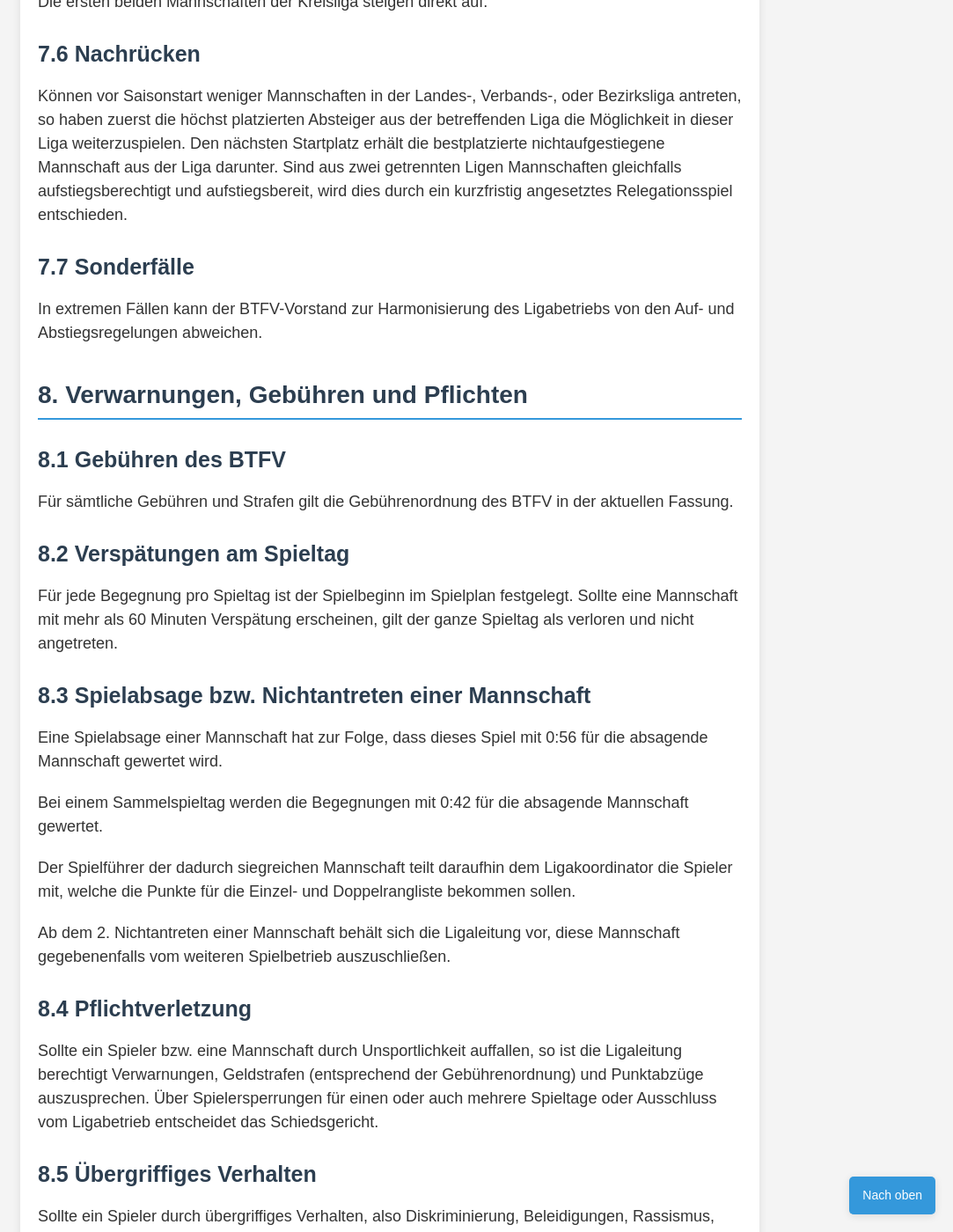
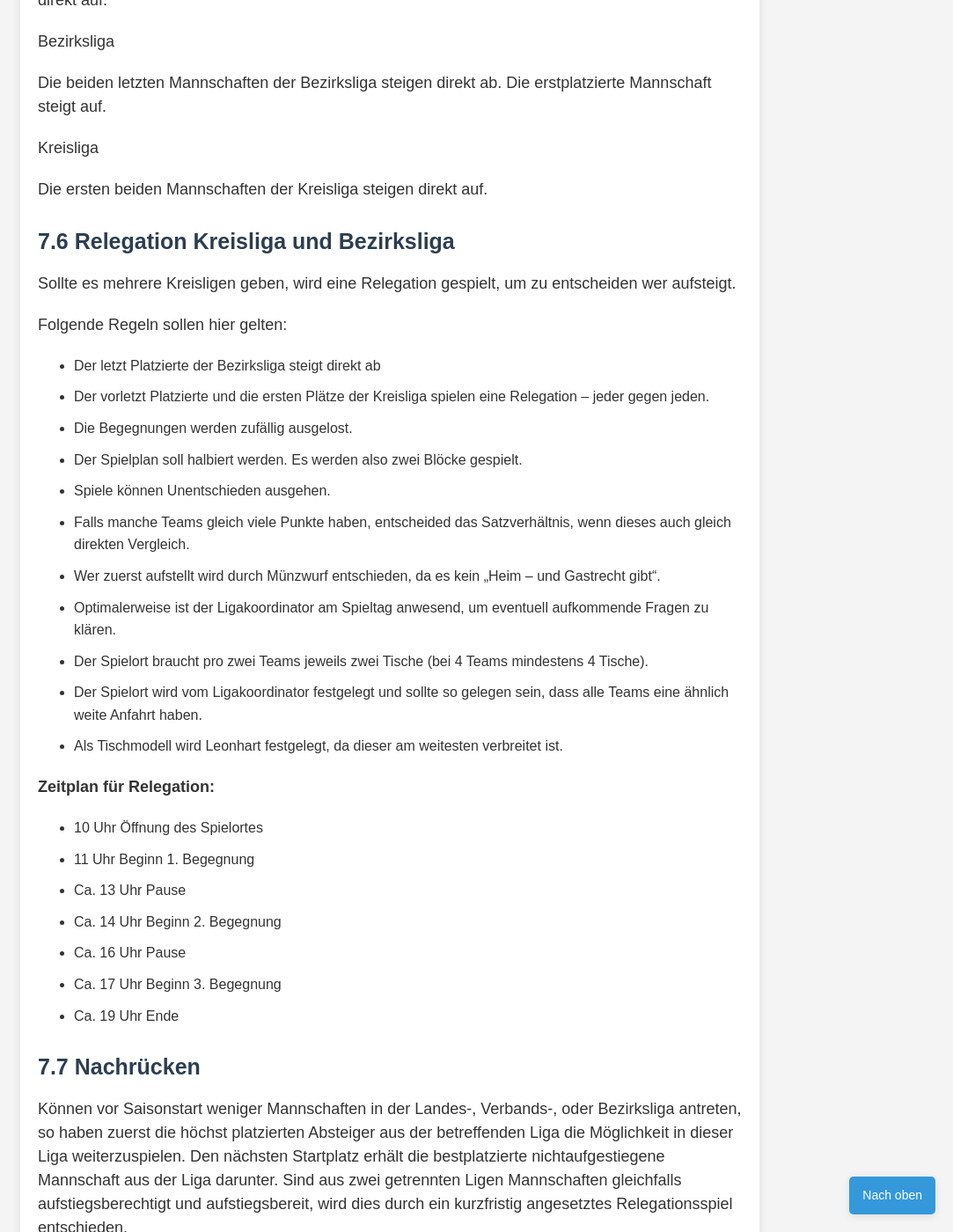
Before and after one commit to TFVSH/tfvsh-docs, a Jekyll site: the page built from docs/spielordnung.md, in a window 1280 px wide and 1400 px high, scrolled down 14664 px. Shown: the whole window at 88% size, without its empty margins (197-1280 px from the left). Built offline with Jekyll 4.4.1, drawn with Linux system fonts in a browser that asks for light colours; our own code applies the rules of GitHub Pages for plain Markdown files; some of the changed text lies outside the part shown.

Commit message:
Update spielordnung.md
Relegation Kreisliga Bezirksliga eingefügt, Vorgehensweise bei Spielverlegungen klarer definiert

```diff
--- a/docs/spielordnung.md
+++ b/docs/spielordnung.md
@@ -134,17 +134,20 @@ Jeder Mannschaft sind pro Saison **zwei** Spielverschiebungen gestattet, die nic
 - Der letzte Spieltag darf nicht nach hinten verschoben werden.
 - Es darf kein vorheriger Spieltag nach dem letzten Spieltag stattfinden.
 - **Team A** muss die Verschiebung **bis zum Montag 20:00 vor dem Spieltag** beantragen.
-- Die Absage muss sowohl **schriftlich** (E-Mail, Messenger) als auch **mündlich** (Telefonat o.ä.) an **Team B** und die **Ligaleitung** erfolgen.
-- **Team A** schlägt 3 Ausweichtermine innerhalb von **5 Tagen** vor.
+- Die Beantragung der Verschiebung muss sowohl **schriftlich** (E-Mail, Messenger) als auch **mündlich** (Telefonat o.ä.) an **Team B** und die **Ligaleitung** erfolgen.
+- **Team A** schlägt 3 Ausweichtermine innerhalb von **5 Tagen** vor. D.h. spätestens bis **Samstag 20:00** müssen die Termine vorliegen.
 - Die Termine müssen im Zeitraum von **30 Tagen** nach dem **ursprünglichen Datum** des Spieltages liegen.
 - Die Termine sind für den jeweiligen Heimspieltag anzusetzen.
   - Bsp. Spieltag war ursprünglich Fr. 20:00, so muss der Ersatzspieltermin auch Fr. 20:00 sein.
-- **Team B** muss einen dieser Termine **5 Tage** nach deren Empfang annehmen.
+- **Team B** muss einen dieser Termine **5 Tage** nach der Deadline von **Samstag 20:00** Empfang annehmen. Das wäre dann spätestens **Donnerstag 20:00**
 - Bei der Kommunikation ist der Ligakoordinator bei jedem Schritt zu informieren, damit die Verschiebung ins EDV-System eingetragen werden kann.
+- Wird keine Einigung innerhalb der Fristen erziehlt, so wird in folgender Reihenfolge über Sieg oder Niederlage entschieden:
+  - **Team A** schlägt die Ausweichtermine nicht rechtzeitig vor: **Niederlage Team A**
+  - **Team B** nimmt von den vorgeschlagenen Terminen keine Option innerhalb der Frist an: **Niederlage Team B**
 
 **Sonderregelungen:**
 
-- Besteht **Team B** darauf, die Termine vorzuschlagen, so ist dies zulässig. Sie müssen weiterhin am Heimspieltag stattfinden.
+- Besteht **Team B** darauf, die Termine vorzuschlagen, so ist dies zulässig. Sie müssen weiterhin am Heimspieltag stattfinden. Dieser Antrag muss sofort nach der Verschiebung telefonisch **Ligakoordinator** und **Team A** gestellt werden. Es gelten die gleichen Fristen (5 Tage / 5 Tage).
 - Lässt sich lange vorher absehen, dass ein Spiel nicht stattfinden kann, so kann es auch vorverlegt werden.
 - Sind beide Teams einverstanden, kann die Ligaleitung einen anderen Ausweichtermin (anderer Tag und Uhrzeit) zulassen.
 - Bei besonderen Gründen kann ein Antrag beim Ligakoordinator gestellt werden. Die Ligaleitung (Sportwart und zuständiger Ligakoordinator) entscheidet über eine mögliche Verschiebung.
@@ -252,15 +255,11 @@ Sammelspieltage finden an fünf Samstagen im Jahr statt. Jedes Team spielt zwei
 
 **Zeitplan für Sammelspieltage:**
 
-10 Uhr Öffnung des Spielortes
-
-11 Uhr Beginn 1. Begegnung
-
-Ca. 15 Uhr Pause
-
-Ca. 16 Uhr Beginn 2. Begegnung
-
-Ca. 19 Uhr Ende
+- 10 Uhr Öffnung des Spielortes
+- 11 Uhr Beginn 1. Begegnung
+- Ca. 15 Uhr Pause
+- Ca. 16 Uhr Beginn 2. Begegnung
+- Ca. 19 Uhr Ende
 
 # Ablauf des Spieltags
 
@@ -338,6 +337,34 @@ Kreisliga
 
 Die ersten beiden Mannschaften der Kreisliga steigen direkt auf.
 
+## Relegation Kreisliga und Bezirksliga
+
+Sollte es mehrere Kreisligen geben, wird eine Relegation gespielt, um zu entscheiden wer aufsteigt.
+
+Folgende Regeln sollen hier gelten:
+
+- Der letzt Platzierte der Bezirksliga steigt direkt ab
+- Der vorletzt Platzierte und die ersten Plätze der Kreisliga spielen eine Relegation – jeder gegen jeden.
+- Die Begegnungen werden zufällig ausgelost.
+- Der Spielplan soll halbiert werden. Es werden also zwei Blöcke gespielt.
+- Spiele können Unentschieden ausgehen.
+- Falls manche Teams gleich viele Punkte haben, entscheided das Satzverhältnis, wenn dieses auch gleich direkten Vergleich.
+- Wer zuerst aufstellt wird durch Münzwurf entschieden, da es kein „Heim – und Gastrecht gibt“.
+- Optimalerweise ist der Ligakoordinator am Spieltag anwesend, um eventuell aufkommende Fragen zu klären.
+- Der Spielort braucht pro zwei Teams jeweils zwei Tische (bei 4 Teams mindestens 4 Tische).
+- Der Spielort wird vom Ligakoordinator festgelegt und sollte so gelegen sein, dass alle Teams eine ähnlich weite Anfahrt haben.
+- Als Tischmodell wird Leonhart festgelegt, da dieser am weitesten verbreitet ist.
+
+**Zeitplan für Relegation:**
+
+- 10 Uhr Öffnung des Spielortes
+- 11 Uhr Beginn 1. Begegnung
+- Ca. 13 Uhr Pause
+- Ca. 14 Uhr Beginn 2. Begegnung
+- Ca. 16 Uhr Pause
+- Ca. 17 Uhr Beginn 3. Begegnung
+- Ca. 19 Uhr Ende
+
 ## Nachrücken
 
 Können vor Saisonstart weniger Mannschaften in der Landes-, Verbands-, oder Bezirksliga antreten, so haben zuerst die höchst platzierten Absteiger aus der betreffenden Liga die Möglichkeit in dieser Liga weiterzuspielen. Den nächsten Startplatz erhält die bestplatzierte nichtaufgestiegene Mannschaft aus der Liga darunter. Sind aus zwei getrennten Ligen Mannschaften gleichfalls aufstiegsberechtigt und aufstiegsbereit, wird dies durch ein kurzfristig angesetztes Relegationsspiel entschieden.
```
